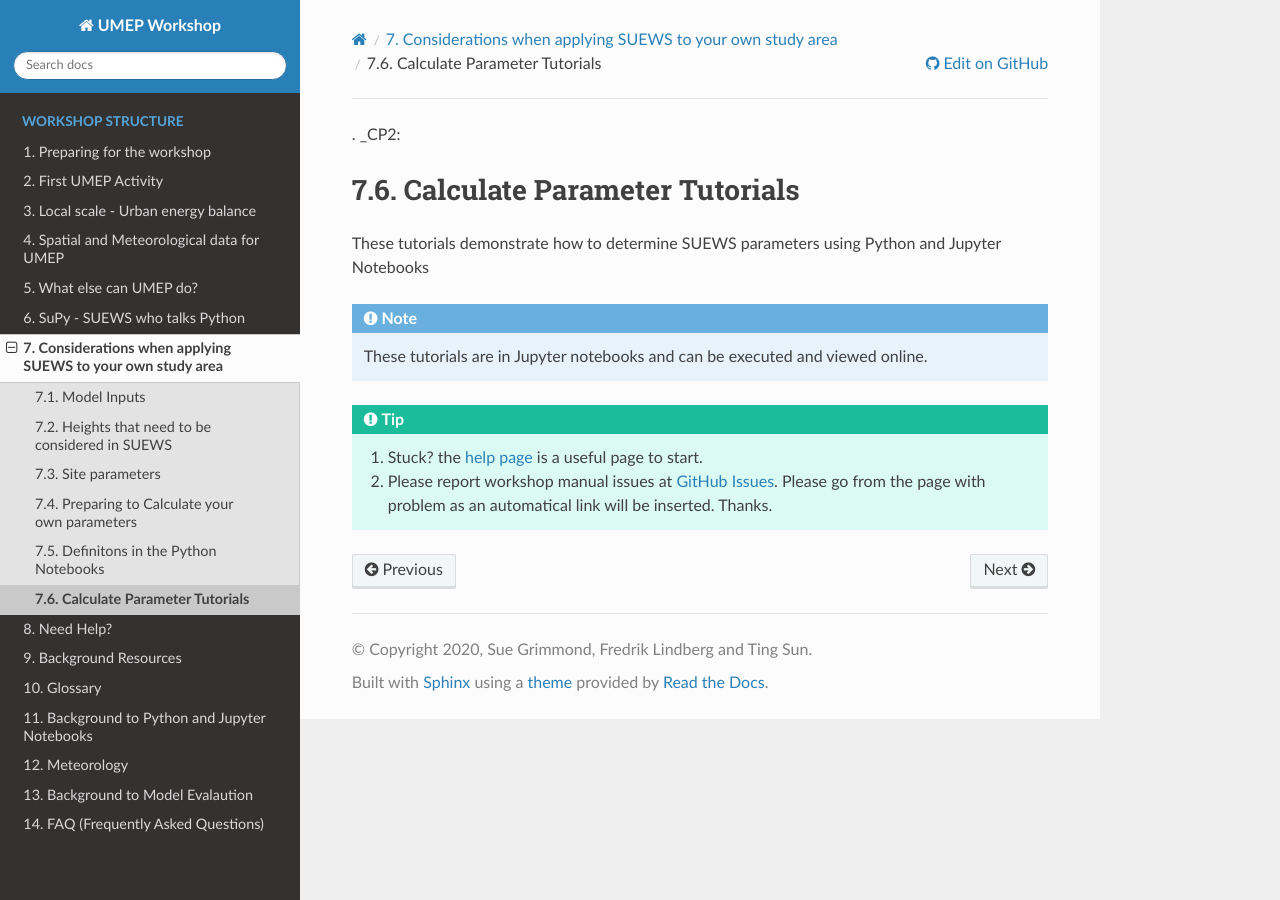
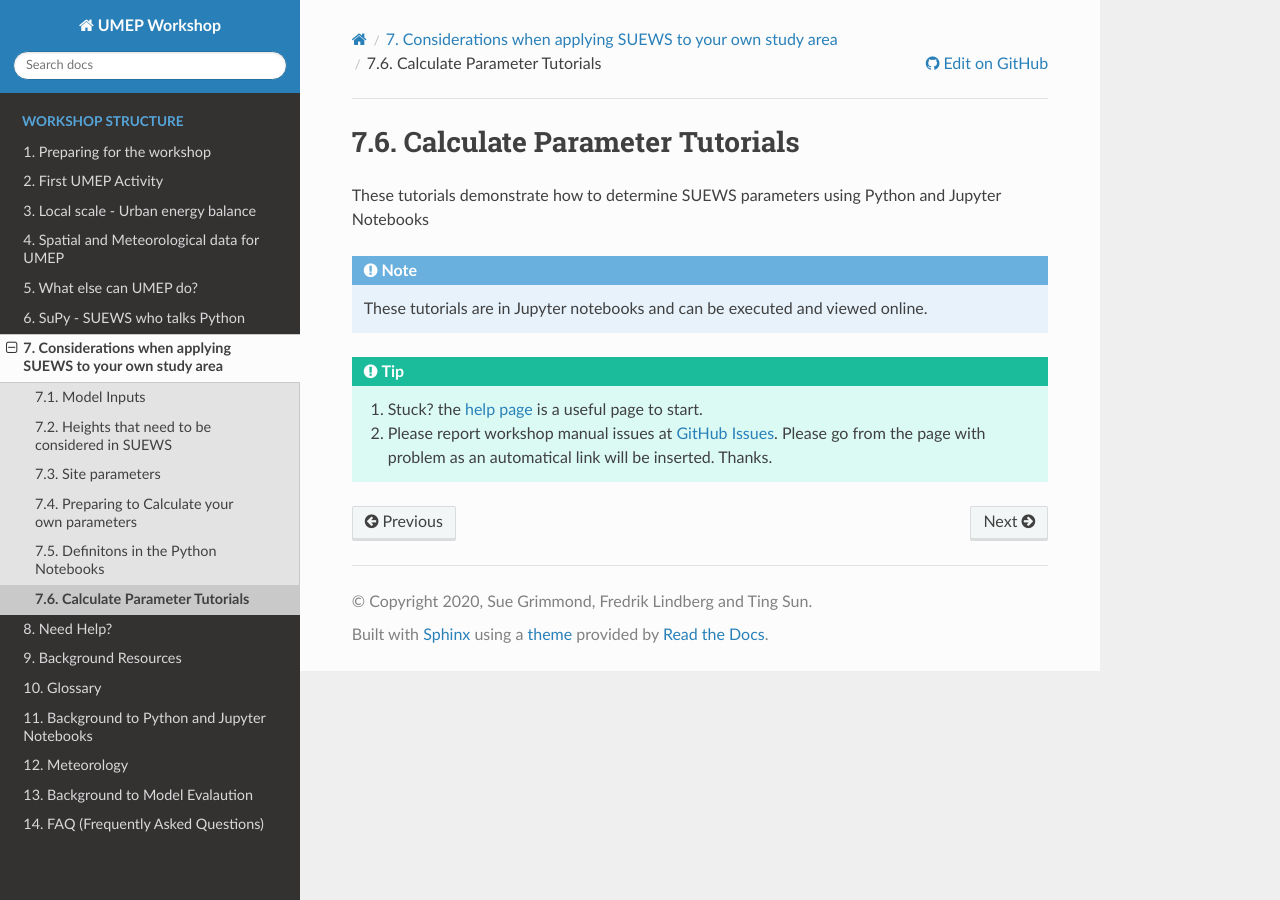
Before and after one commit to Urban-Meteorology-Reading/UMEP-Workshop, a Sphinx documentation site: the page built from source/Parameters/tutorials/tutorial.rst, in a window 1280 px wide. Built offline with Sphinx 7.4.7 and the Read the Docs theme 2.0.0, drawn with Linux system fonts in a browser that asks for light colours.

Commit message:
Update tutorial.rst

```diff
--- a/source/Parameters/tutorials/tutorial.rst
+++ b/source/Parameters/tutorials/tutorial.rst
@@ -1,4 +1,4 @@
-. _CP2:
+.. _CP2:
 
 Calculate Parameter Tutorials
 -----------------------------
```
